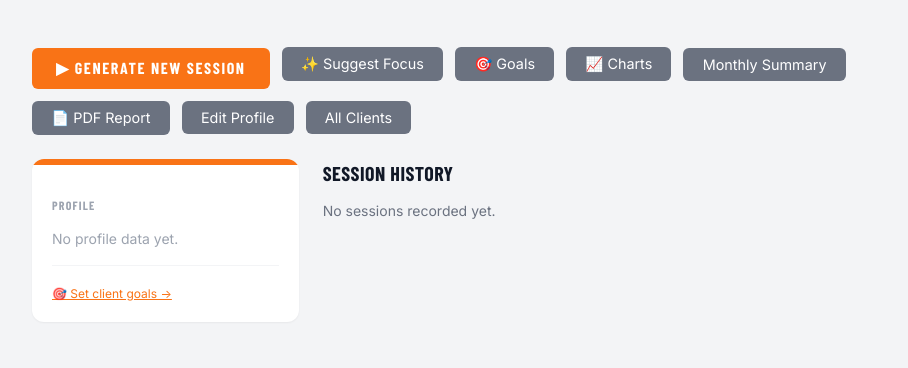
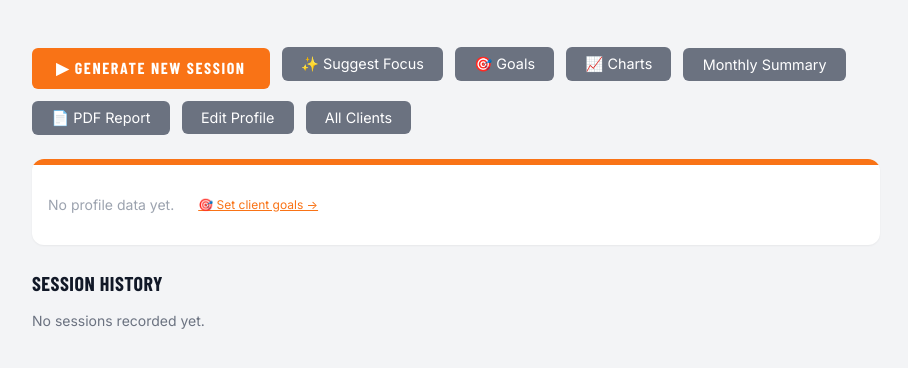
Before and after one commit to mhowelltx/pt-generator, a Python web app: template app/web/templates/client_detail.html in a window 1280 px wide. Shown: the part 64-432 px from the top of the page, without its empty margins (184-1092 px from the left). Run offline with Jinja, Linux system fonts and the light colour scheme; the template is opened without the code that fills it, so the values that code supplies are empty; some libraries are stand-ins or nearby versions.

Commit message:
feat: reorganize client detail page layout for easier trainer review
- Move profile (constraints, equipment, machines, notes, goals) to a
  full-width horizontal summary bar at the top of the page, replacing
  the side-by-side 3-column grid so trainers can scan all key info at a
  glance before reviewing sessions
- Make the session table actions column (View / Run / Archive) sticky on
  the right edge so it remains visible at any zoom level without needing
  to scroll horizontally

https://claude.ai/code/session_01JsmLmR25EoaN9vjjg83G5z

```diff
--- a/app/web/templates/client_detail.html
+++ b/app/web/templates/client_detail.html
@@ -18,17 +18,14 @@
   <a href="/clients" class="btn-secondary">All Clients</a>
 </div>
 
-<div class="grid grid-cols-1 md:grid-cols-3 gap-6">
-
-  {# ── Profile card ───────────────────────────────────────────────── #}
-  <div class="bg-white rounded-xl shadow-sm border border-gray-200 overflow-hidden self-start">
+{# ── Profile summary bar ─────────────────────────────────────────── #}
+<div class="bg-white rounded-xl shadow-sm border border-gray-200 overflow-hidden mb-6">
   <div class="h-1.5 bg-orange-500"></div>
-    <div class="p-5">
-      <p class="font-display font-bold text-xs uppercase tracking-widest text-gray-400 mb-4">Profile</p>
+  <div class="p-4 flex flex-wrap gap-6">
 
     {% if profile.constraints %}
-      <div class="mb-4">
-        <p class="font-display font-bold text-xs uppercase tracking-widest text-gray-400 mb-2">Constraints</p>
+    <div>
+      <p class="font-display font-bold text-xs uppercase tracking-widest text-gray-400 mb-1.5">Constraints</p>
       <div class="flex flex-wrap gap-1.5">
         {% for c in profile.constraints %}
         <span class="bg-red-50 border border-red-200 text-red-700 text-xs font-medium px-2.5 py-0.5 rounded-full">{{ c }}</span>
@@ -38,8 +35,8 @@
     {% endif %}
 
     {% if profile.preferred_equipment %}
-      <div class="mb-4">
-        <p class="font-display font-bold text-xs uppercase tracking-widest text-gray-400 mb-2">Equipment</p>
+    <div>
+      <p class="font-display font-bold text-xs uppercase tracking-widest text-gray-400 mb-1.5">Equipment</p>
       <div class="equip-list" style="margin:0">
         {% for item in profile.preferred_equipment %}
         <span class="equip-tag">{{ item }}</span>
@@ -49,8 +46,8 @@
     {% endif %}
 
     {% if profile.machine_settings %}
-      <div class="mb-4">
-        <p class="font-display font-bold text-xs uppercase tracking-widest text-gray-400 mb-2">Machines</p>
+    <div>
+      <p class="font-display font-bold text-xs uppercase tracking-widest text-gray-400 mb-1.5">Machines</p>
       <div class="flex flex-wrap gap-1.5">
         {% for machine, setting in profile.machine_settings.items() %}
         <span class="info-pill machine">{{ machine }}: {{ setting }}</span>
@@ -60,8 +57,8 @@
     {% endif %}
 
     {% if profile.notes %}
-      <div>
-        <p class="font-display font-bold text-xs uppercase tracking-widest text-gray-400 mb-1">Notes</p>
+    <div style="flex:1;min-width:200px">
+      <p class="font-display font-bold text-xs uppercase tracking-widest text-gray-400 mb-1.5">Notes</p>
       <p class="text-sm text-gray-600">{{ profile.notes }}</p>
     </div>
     {% endif %}
@@ -71,10 +68,10 @@
     {% endif %}
 
     {% if active_goals %}
-      <div class="mt-4 pt-4" style="border-top:1px solid #f3f4f6">
-        <p class="font-display font-bold text-xs uppercase tracking-widest text-gray-400 mb-2">Active Goals</p>
+    <div>
+      <p class="font-display font-bold text-xs uppercase tracking-widest text-gray-400 mb-1.5">Active Goals</p>
       {% for g in active_goals %}
-        <div class="mb-1.5">
+      <div class="mb-1">
         <span style="font-size:0.65rem;font-weight:700;text-transform:uppercase;padding:0.1rem 0.45rem;border-radius:999px;background:#dbeafe;color:#1e40af;margin-right:0.35rem">{{ g.category or 'goal' }}</span>
         <span class="text-xs text-gray-700">{{ g.text | truncate(60) }}</span>
         {% if g.target_date %}
@@ -85,15 +82,16 @@
       <a href="/clients/{{ slug }}/goals" class="text-xs text-orange-500 hover:underline mt-1 inline-block">Manage goals →</a>
     </div>
     {% else %}
-      <div class="mt-4 pt-4" style="border-top:1px solid #f3f4f6">
+    <div class="flex items-center">
       <a href="/clients/{{ slug }}/goals" class="text-xs text-orange-500 hover:underline">&#127919; Set client goals →</a>
     </div>
     {% endif %}
+
   </div>
 </div>
 
 {# ── Session history ─────────────────────────────────────────────── #}
-  <div class="md:col-span-2">
+<div>
     <h3 class="font-display font-bold text-xl uppercase tracking-wide text-gray-900 mb-3">Session History</h3>
 
     {% if not history %}
@@ -109,7 +107,7 @@
             <th class="px-4 py-3 text-left font-display font-bold text-xs uppercase tracking-widest">Focus</th>
             <th class="px-4 py-3 text-left font-display font-bold text-xs uppercase tracking-widest hidden md:table-cell">Loads</th>
             <th class="px-4 py-3 text-left font-display font-bold text-xs uppercase tracking-widest hidden md:table-cell">Progression</th>
-            <th class="px-4 py-3"></th>
+            <th class="px-4 py-3" style="position:sticky;right:0;background:#111827;z-index:1"></th>
           </tr>
         </thead>
         <tbody>
@@ -144,7 +142,7 @@
               </ul>
               {% else %}—{% endif %}
             </td>
-            <td class="px-4 py-3 text-right" style="white-space:nowrap">
+            <td class="px-4 py-3 text-right session-actions-cell" style="white-space:nowrap">
               {% if 'plan_json' in s %}
               <a href="/clients/{{ slug }}/sessions/{{ orig_idx }}"
                  class="text-orange-500 hover:underline mr-2"
@@ -201,11 +199,20 @@
     {% endif %}
 </div>
 
-</div>
-
 {% endblock %}
 
 {% block scripts %}
+<style>
+.session-actions-cell {
+  position: sticky;
+  right: 0;
+  background: white;
+  box-shadow: -2px 0 4px rgba(0,0,0,0.06);
+}
+tr:hover .session-actions-cell {
+  background: #f9fafb;
+}
+</style>
 <script>
 async function suggestFocus() {
   const btn = document.getElementById('suggest-btn');
```
Lines whose indentation alone changed are shown as unchanged.
